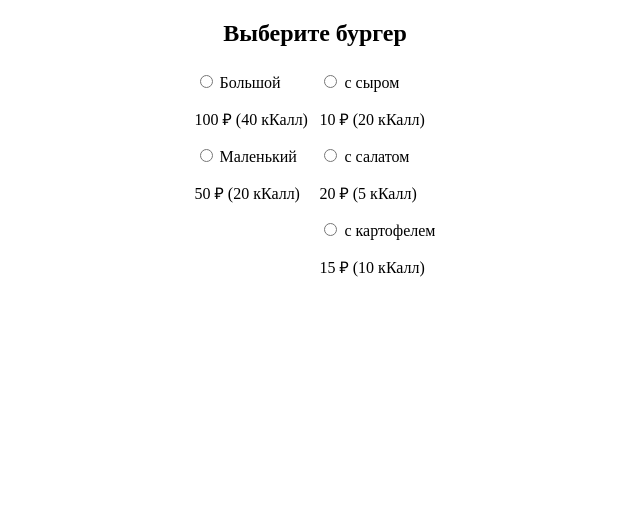
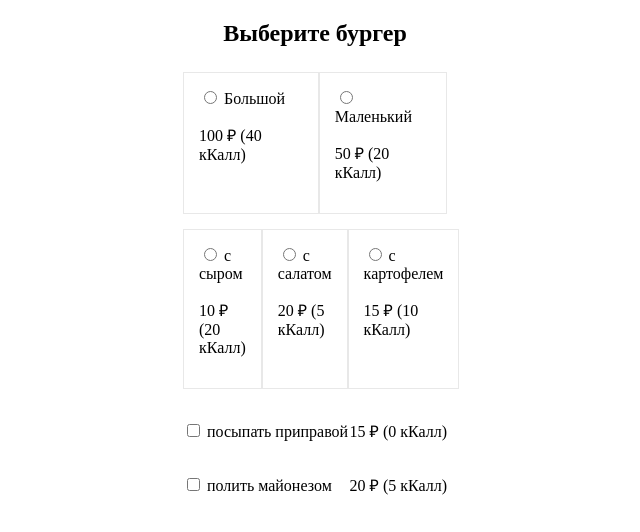
Before and after one commit to roofi-g/JS2, a plain HTML site: page burger/index.html in a window 1280 px wide. Shown: the whole page, without its empty margins (325-965 px from the left). Drawn offline with Linux system fonts and the light colour scheme.

Commit message:
добавила верстку

```diff
--- a/burger/index.html
+++ b/burger/index.html
@@ -10,6 +10,9 @@
     <div class="products">
         <div class="sizes"></div>
         <div class="stuffings"></div>
+        <div class="topping"></div>
+
+        <div class="total"></div>
     </div>
 
 <script src="script.js"></script>
--- a/burger/script.js
+++ b/burger/script.js
@@ -1,38 +1,34 @@
 let menuHamburger = [
-    {size: 'Большой', price: 100, calories: 40},
-    {size: 'Маленький', price: 50, calories: 20},
+    {name: 'Большой', price: 100, calories: 40},
+    {name: 'Маленький', price: 50, calories: 20},
+];
+const listStuffing = [
+    {name: 'с сыром', price: 10, calories: 20},
+    {name: 'с салатом', price: 20, calories: 5},
+    {name: 'с картофелем', price: 15, calories: 10},
+];
+let topping = [
+    {name: 'посыпать приправой', price: 15, calories: 0},
+    {name: 'полить майонезом', price: 20, calories: 5},
 ];
 
-const listStuffing = [
-    {stuffing: 'с сыром', price: 10, calories: 20},
-    {stuffing: 'с салатом', price: 20, calories: 5},
-    {stuffing: 'с картофелем', price: 15, calories: 10},
-];
-
-let topping = [
-    {topping: 'посыпать приправой', price: 15, calories: 0},
-    {topping: 'полить майонезом', price: 20, calories: 5},
-];
-
-const renderHamburgerSize = (size) => (
-    `<div class="hamburgerSize">
-        <label><input type="radio" name="size"> ${size.size}</label>
-        <p>${size.price} \u20bd (${size.calories} кКалл)</p>
-      </div>`
-);
-
-const renderListStuffing = (stuffing) => (
-    `<div class="hamburgerStuffing">
-        <label><input type="radio" name="stuffing"> ${stuffing.stuffing}</label>
-        <p>${stuffing.price} \u20bd (${stuffing.calories} кКалл)</p>
+const render = (options, inputType, inputName) => (
+    `<div class="product">
+        <label><input type="${inputType}" name="${inputName}"> ${options.name}</label>
+        <p>${options.price} \u20bd (${options.calories} кКалл)</p>
       </div>`
 );
 
 const renderProducts = () => {
-    const sizeList = menuHamburger.map(size => renderHamburgerSize(size));
-    const stuffingList = listStuffing.map(stuffing => renderListStuffing(stuffing));
+    const sizeList = menuHamburger.map(size => render(size, 'radio', 'size'));
+    const stuffingList = listStuffing.map(stuffing => render(stuffing, 'radio', 'stuffing'));
+    const toppingList = topping.map(topping => render(topping, 'checkbox', 'topping'));
+
     document.querySelector('.sizes').innerHTML = sizeList.join('');
     document.querySelector('.stuffings').innerHTML = stuffingList.join('');
+    document.querySelector('.topping').innerHTML = toppingList.join('');
+
+    // document.querySelector('.total').innerHTML = renderTotal();
 };
 
 renderProducts();
--- a/burger/style.css
+++ b/burger/style.css
@@ -2,11 +2,23 @@ h2 {
     text-align: center;
 }
 .products {
+    margin: 25px 500px;
+}
+.sizes, .stuffings {
     display: flex;
     justify-content: space-evenly;
-    margin: 25px 500px;
 }
-.hamburger {
+.stuffings {
+    margin: 15px 0;
+}
+.product {
     padding: 15px;
     border: 1px solid rgba(0, 0, 0, 0.09);
 }
+.topping .product {
+    border: 0;
+    padding: 0;
+    display: flex;
+    align-items: center;
+    justify-content: space-between;
+}
```
